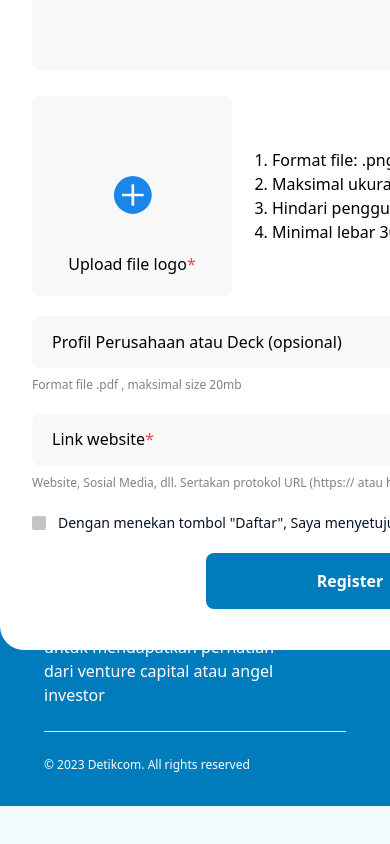
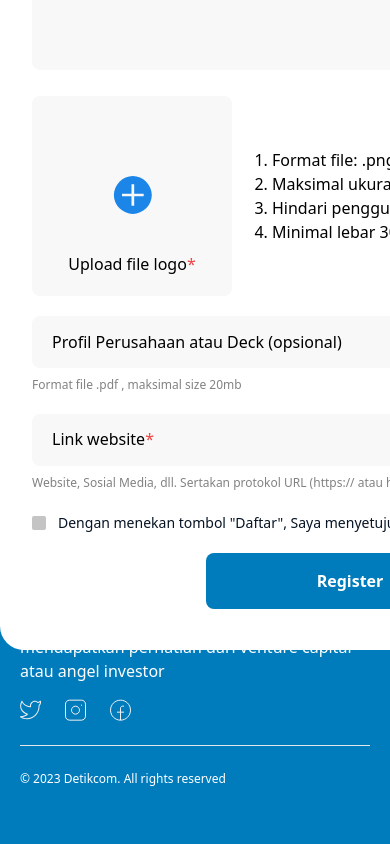
Before and after one commit to alvittoag/Detik_Finance, a React app: page /register in a window 390 px wide. Shown: the part 652-1496 px from the top of the page. Before the commit the page ends 1458 px from the top, so only its background shows below. Built offline with nearby package versions, Linux system fonts and the light colour scheme; the HTML template or start-up script is replaced by a standard one.

Commit message:
feat : responsive footer

```diff
--- a/src/components/Footer.jsx
+++ b/src/components/Footer.jsx
@@ -2,11 +2,11 @@ import assets from "../assets/assets";
 
 const Footer = () => {
   return (
-    <footer className="bg-primary mt-3 text-white px-11 py-8 space-y-8">
+    <footer className="bg-primary mt-3 text-white px-5 py-14 md:px-11 md:py-8 space-y-8">
       <img src={assets.logo2} alt="logo" />
 
       <div className="space-y-6">
-        <div className="flex justify-between">
+        <div className="space-y-4 md:space-y-0 md:flex md:justify-between">
           <p className="max-w-3xl">
             Detikfinance memberikan ruang kepada para startup di Indonesia untuk
             menunjukkan, serta mempromosikan brand mereka untuk mendapatkan
```
